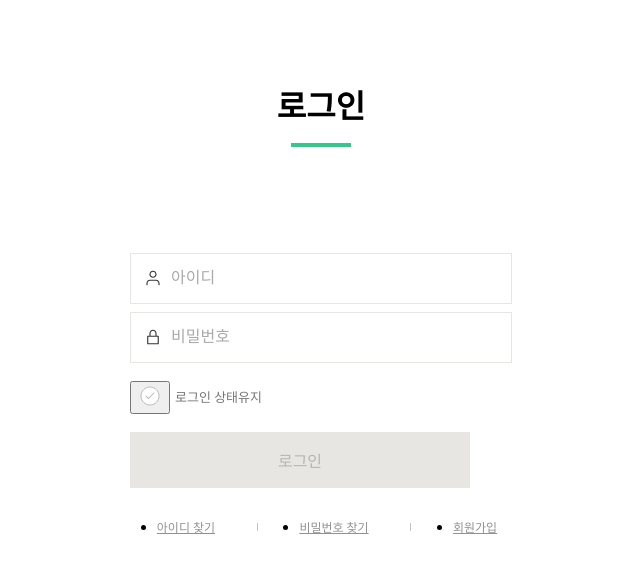
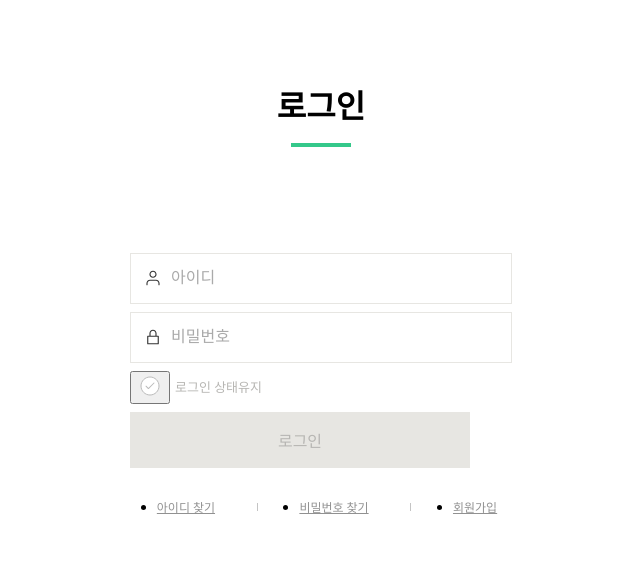
Before and after one commit to IRONDESK/moss, a Next.js app: page /login in a window 1280 px wide. Shown: the top 572 px of the page, without its empty margins (319-959 px from the left). Built offline with nearby package versions, Linux system fonts and the light colour scheme.

Commit message:
💄 로그인 상태유지 버튼구현

```diff
--- a/src/components/Login/LoginForm.tsx
+++ b/src/components/Login/LoginForm.tsx
@@ -1,8 +1,59 @@
 import React from 'react';
 import { useState } from 'react';
 import styled from '@emotion/styled';
-import StayBtn from './StayLoggedIn';
+import { StayBtn } from './StayBtn';
 import Nav from './LoginLink';
+
+interface LoginProps {
+  Login: fucntion;
+  errorMsg: fucntion;
+}
+
+export const LoginForm = ({ Login, errorMsg }: LoginProps) => {
+  const [userInfo, setUserInfo] = useState({ email: '', password: '' });
+  const onSubmit = (event) => {
+    event.preventDefault();
+    Login(userInfo);
+  };
+
+  return (
+    <LoginCont>
+      <h1>
+        <div>로그인</div>
+      </h1>
+      <form onSubmit={onSubmit}>
+        <InputCont>
+          <img src="images/login.svg" alt="로그인 아이콘" />
+          <input
+            onChange={(event) => {
+              setUserInfo({ ...userInfo, email: event.target.value });
+            }}
+            value={userInfo.email}
+            type="email"
+            placeholder="아이디"
+            name="email-id"
+          />
+        </InputCont>
+        <InputCont>
+          <img src="images/lock.svg" alt="잠금 아이콘" />
+          <input
+            onChange={(event) => {
+              setUserInfo({ ...userInfo, password: event.target.value });
+            }}
+            value={userInfo.password}
+            type="password"
+            placeholder="비밀번호"
+            name="password"
+          />
+        </InputCont>
+        <StayBtn />
+        {errorMsg !== '' ? <Error>{errorMsg}</Error> : null}
+        <SubmitBtn userinfo={userInfo}>로그인</SubmitBtn>
+        <Nav />
+      </form>
+    </LoginCont>
+  );
+};
 
 const LoginCont = styled.article`
   padding: 100px 0;
@@ -89,51 +140,3 @@ const InputCont = styled.div`
     left: 14px;
   }
 `;
-
-function LoginForm({ Login, errorMsg }) {
-  const [userInfo, setUserInfo] = useState({ email: '', password: '' });
-  const onSubmit = (event) => {
-    event.preventDefault();
-    Login(userInfo);
-  };
-
-  return (
-    <LoginCont>
-      <h1>
-        <div>로그인</div>
-      </h1>
-      <form onSubmit={onSubmit}>
-        <InputCont>
-          <img src="images/login.svg" alt="로그인 아이콘" />
-          <input
-            onChange={(event) => {
-              setUserInfo({ ...userInfo, email: event.target.value });
-            }}
-            value={userInfo.email}
-            type="email"
-            placeholder="아이디"
-            name="email-id"
-          />
-        </InputCont>
-        <InputCont>
-          <img src="images/lock.svg" alt="잠금 아이콘" />
-          <input
-            onChange={(event) => {
-              setUserInfo({ ...userInfo, password: event.target.value });
-            }}
-            value={userInfo.password}
-            type="password"
-            placeholder="비밀번호"
-            name="password"
-          />
-        </InputCont>
-        <StayBtn />
-        {errorMsg !== '' ? <Error>{errorMsg}</Error> : null}
-        <SubmitBtn userinfo={userInfo}>로그인</SubmitBtn>
-        <Nav />
-      </form>
-    </LoginCont>
-  );
-}
-
-export default LoginForm;
--- a/src/components/Login/StayLoggedIn.tsx
+++ b/src/components/Login/StayBtn.tsx
@@ -1,13 +1,16 @@
 import React from 'react';
 import styled from '@emotion/styled';
 import { useState } from 'react';
+import { COLOR } from '../../constants';
 
-function StayLoggedIn() {
+interface SpanProps {
+  txtColor: string;
+}
+export const StayBtn = () => {
   const [loggedIn, setLoggedIn] = useState(false);
   const onClick = () => {
     setLoggedIn(!loggedIn);
   };
-
   return (
     <Container>
       <button type="button" onClick={onClick}>
@@ -18,23 +21,21 @@ function StayLoggedIn() {
         )}
       </button>
       {loggedIn ? (
-        <Span txtColor="#34C88A">로그인 상태유지</Span>
+        <Span txtColor={COLOR.main}>로그인 상태유지</Span>
       ) : (
-        <Span txtColor="#767676">로그인 상태유지</Span>
+        <Span txtColor={COLOR.grayText}>로그인 상태유지</Span>
       )}
     </Container>
   );
-}
-export default StayLoggedIn;
+};
 const Container = styled.div`
-  margin: 10px 0;
   display: flex;
   align-items: center;
   button {
     margin-right: 5px;
   }
 `;
-const Span = styled.div`
+const Span = styled.div<SpanProps>`
   transition: color 0.3s ease-in-out;
   font-size: 13px;
   line-height: 15px;
--- a/src/pages/login/index.tsx
+++ b/src/pages/login/index.tsx
@@ -1,7 +1,7 @@
 import { useState } from 'react';
 import styled from '@emotion/styled';
 import MyPage from '../my-page';
-import LoginForm from '../../components/Login/LoginForm';
+import { LoginForm } from '../../components/Login/LoginForm';
 
 interface UserInfo {
   email: string;
```
